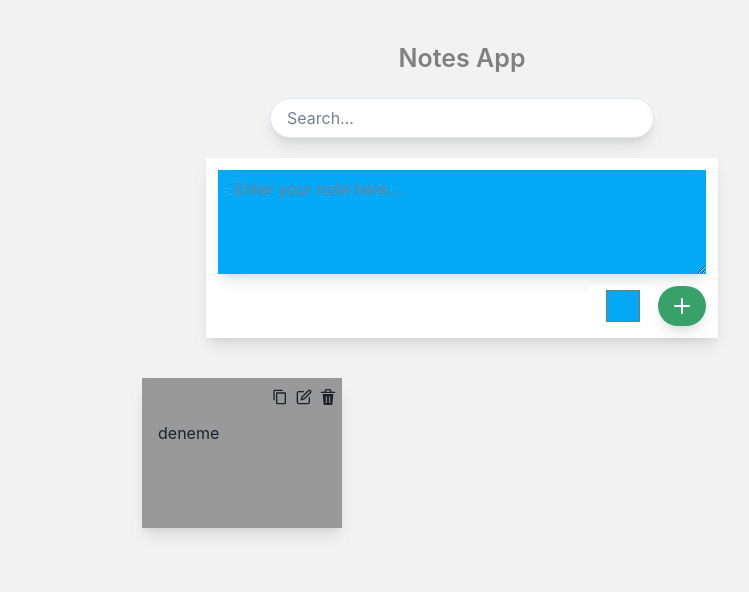
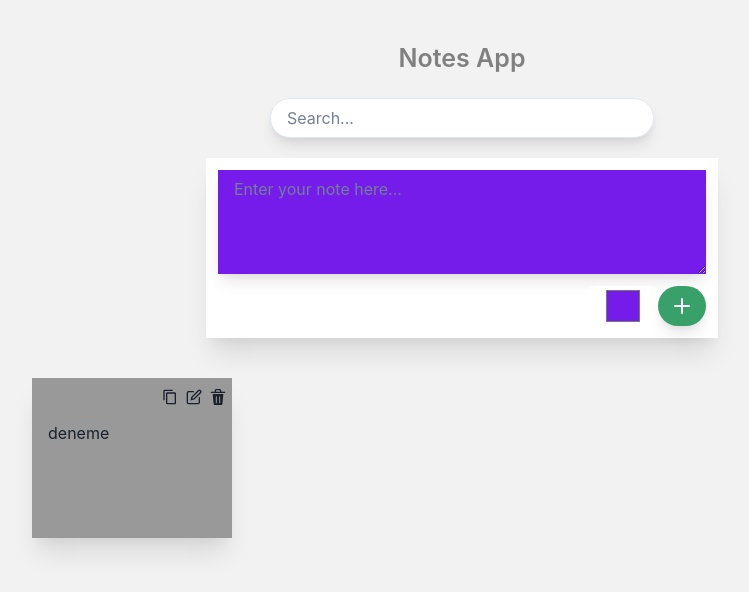
Before and after one commit to mehmeturmac/Redux-Notes, a React (Create React App) app: page / in a window 1280 px wide. Shown: the top 592 px of the page, without its empty margins (178-927 px from the left). Built offline with nearby package versions, Linux system fonts and the light colour scheme.

Commit message:
search added

```diff
--- a/src/components/Card.jsx
+++ b/src/components/Card.jsx
@@ -21,20 +21,20 @@ function Card(item) {
   const handleEdit = () => {
     setEdit(true);
     dispatch(editNote({ id: item.item.id, note: value, color: item.item.color }));
-    setSuccess('Edited!');
+    setSuccess('- Edited! -');
     setTimeout(() => setSuccess(null), 2000);
   };
 
   const handleCopy = () => {
     navigator.clipboard.writeText(item.item.note);
-    setSuccess('Copied!');
+    setSuccess('- Copied! -');
     setTimeout(() => setSuccess(null), 2000);
   };
 
   return (
     <>
-      <Flex>
-        <Box w={200} h={150} bg={item.item.color} boxShadow="lg">
+      <Flex boxShadow="xl">
+        <Box w={200} h={160} bg={item.item.color}>
           <Flex justifyContent="space-between" bg="none" m={1.5}>
             <Text fontSize={15} bg="green" visibility={false} mr={2}>
               {success}
--- a/src/components/Form.jsx
+++ b/src/components/Form.jsx
@@ -6,7 +6,7 @@ import { useDispatch } from 'react-redux';
 import { addNote } from '../redux/notes/notesSlice';
 
 function Form() {
-  const [color, setColor] = useState('#03a9f4');
+  const [color, setColor] = useState(`#${((Math.random() * 0xffffff) << 0).toString(16).padStart(6, '0')}`);
   const [note, setNote] = useState('');
 
   const dispatch = useDispatch();
@@ -14,11 +14,13 @@ function Form() {
   const handleSubmit = (e) => {
     e.preventDefault();
     dispatch(addNote({ id: nanoid(), note, color }));
+    let randomColor = `#${((Math.random() * 0xffffff) << 0).toString(16).padStart(6, '0')}`;
+    setColor(randomColor);
   };
 
   return (
     <Flex justifyContent="center" mt={5}>
-      <Box w="40%" alignItems="center" bg="white" p={3} boxShadow="lg">
+      <Box w="40%" alignItems="center" bg="white" p={3} boxShadow="xl">
         <form onSubmit={handleSubmit} style={{ backgroundColor: 'white' }}>
           <Textarea borderRadius={0} bg={color} border="none" rows={4} placeholder="Enter your note here..." boxShadow="lg" value={note} onChange={(e) => setNote(e.target.value)} />
           <Flex justifyContent="end" mt={3} bg="white">
--- a/src/components/Header.jsx
+++ b/src/components/Header.jsx
@@ -1,7 +1,11 @@
 import React from 'react';
 import { Input, Text, Flex, Box } from '@chakra-ui/react';
+import { useDispatch } from 'react-redux';
+import { search } from '../redux/notes/notesSlice';
 
 function Header() {
+  const dispatch = useDispatch();
+
   return (
     <header>
       <Flex justifyContent="center" mt={10}>
@@ -9,7 +13,7 @@ function Header() {
           <Text textAlign="center" color="gray" fontSize={25} fontWeight="semibold">
             Notes App
           </Text>
-          <Input placeholder="Search..." mt={5} borderRadius={20} bg="white" boxShadow="lg" />
+          <Input placeholder="Search..." mt={5} borderRadius={20} bg="white" boxShadow="lg" onChange={(e) => dispatch(search(e.target.value))} />
         </Box>
       </Flex>
     </header>
--- a/src/components/NoteList.jsx
+++ b/src/components/NoteList.jsx
@@ -6,11 +6,13 @@ import Card from './Card';
 
 function NoteList() {
   const items = useSelector((state) => state.notes.items);
+  const activeFilter = useSelector((state) => state.notes.activeFilter);
+  const filteredItems = items.filter((item) => item.note.includes(activeFilter));
 
   return (
     <Flex justifyContent="center" mt={10}>
-      <SimpleGrid columns={[1, 2, 3]} spacing={5}>
-        {items.map((item) => (
+      <SimpleGrid columns={[1, 2, [null], 3, 4]} spacing={5}>
+        {filteredItems.map((item) => (
           <Card key={item.id} item={item} />
         ))}
       </SimpleGrid>
--- a/src/redux/notes/notesSlice.jsx
+++ b/src/redux/notes/notesSlice.jsx
@@ -10,6 +10,7 @@ export const notesSlice = createSlice({
         color: '#999999',
       },
     ],
+    activeFilter: '',
   },
   reducers: {
     addNote: (state, action) => {
@@ -23,8 +24,11 @@ export const notesSlice = createSlice({
       const filtered = state.items.filter((item) => item.id !== action.payload);
       state.items = filtered;
     },
+    search: (state, action) => {
+      state.activeFilter = action.payload;
+    },
   },
 });
 
-export const { addNote, editNote, delNote } = notesSlice.actions;
+export const { addNote, editNote, delNote, search } = notesSlice.actions;
 export default notesSlice.reducer;
```
Also changed, not shown: img/Notes.png (added), 1 other file (tests, documents, lock files or other folders).
